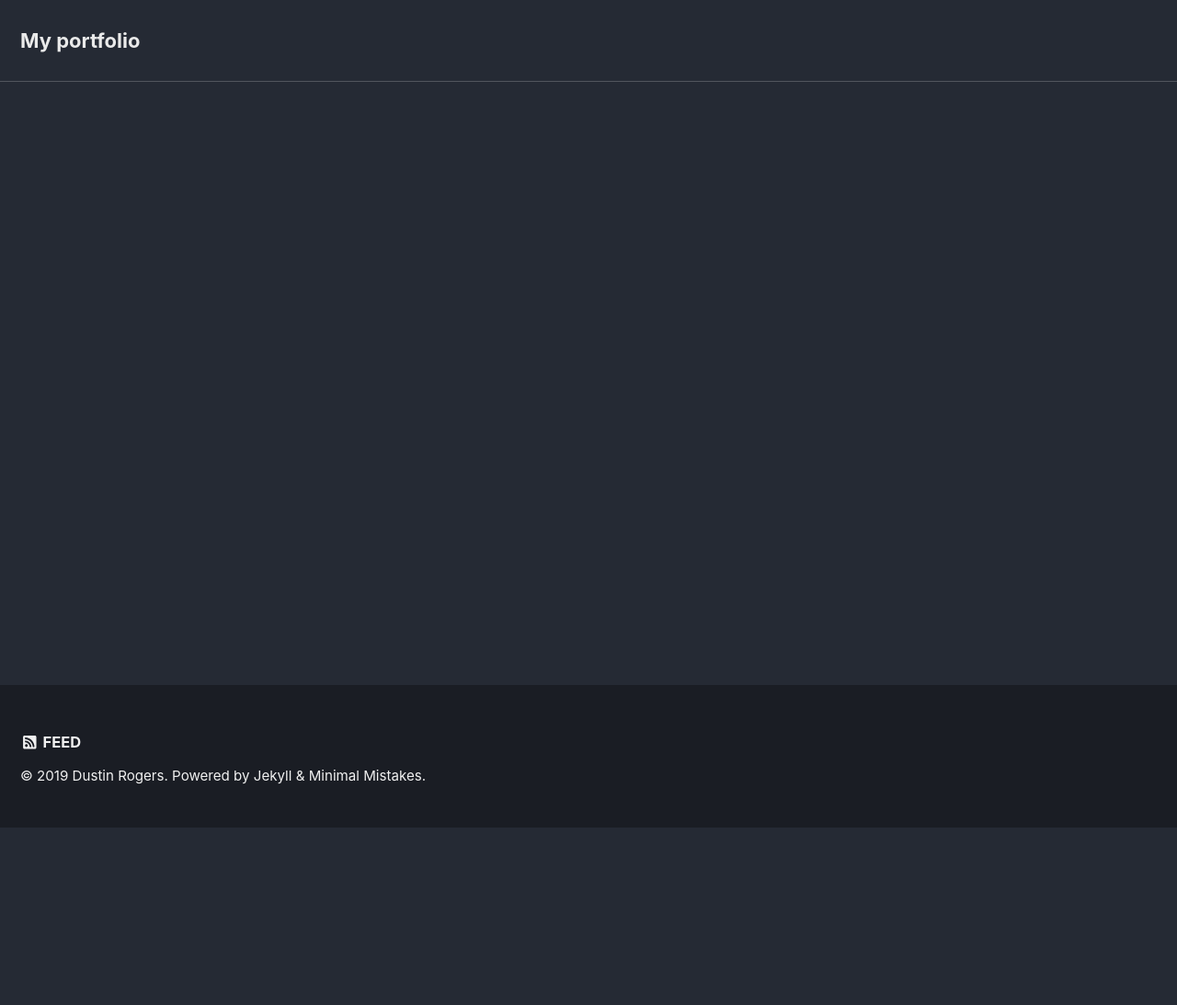
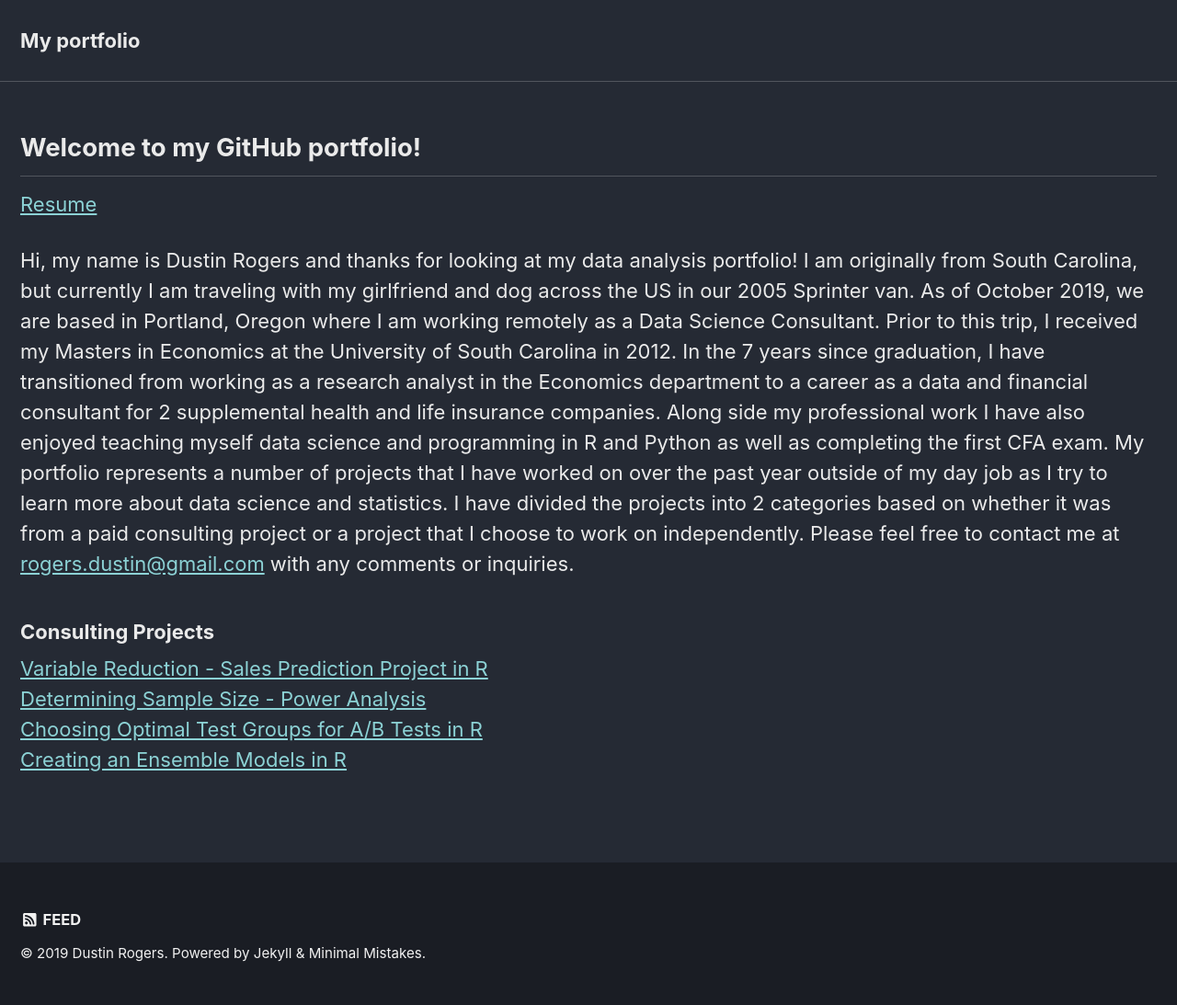
Before and after one commit to DustinRogers/DustinRogers.github.io, a Jekyll site: the page built from index.md, in a window 1280 px wide. Shown: the whole page at 92% size. Built offline with Jekyll 4.4.1, drawn with Linux system fonts in a browser that asks for light colours; nearby versions of some CDN libraries; our own code applies the rules of GitHub Pages for plain Markdown files; before the commit the page ends 900 px from its top, so only the background shows below that.

Commit message:
Update index.md

```diff
--- a/index.md
+++ b/index.md
@@ -2,3 +2,17 @@
 layout: splash
 author_profile: true
 ---
+
+
+## Welcome to my GitHub portfolio!
+
+[Resume](https://dustinrogers.github.io/online-resume/)
+
+Hi, my name is Dustin Rogers and thanks for looking at my  data analysis portfolio! I am originally from South Carolina, but currently I am traveling with my girlfriend and dog across the US in our 2005 Sprinter van. As of October 2019, we are based in Portland, Oregon where I am working remotely as a Data Science Consultant. Prior to this trip, I received my Masters in Economics at the University of South Carolina in 2012. In the 7 years since graduation, I have transitioned from working as a research analyst in the Economics department to a career as a data and financial consultant for 2 supplemental health and life insurance companies. Along side my professional work I have also enjoyed teaching myself data science and programming in R and Python as well as completing the first CFA exam. My portfolio represents a number of projects that I have worked on over the past year outside of my day job as I try to learn more about data science and statistics. I have divided the projects into 2 categories based on whether it was from a paid consulting project or a project that I choose to work on independently. Please feel free to contact me at <rogers.dustin@gmail.com> with any comments or inquiries.
+
+### Consulting Projects
+
+[Variable Reduction - Sales Prediction Project in R](https://dustinrogers.github.io/Predicting-Sales-From-Weather)
+[Determining Sample Size - Power Analysis](https://dustinrogers.github.io/Choosing-Sample-Size)
+[Choosing Optimal Test Groups for A/B Tests in R](https://dustinrogers.github.io/Choosing-Test-Stores)
+[Creating an Ensemble Models in R](https://dustinrogers.github.io/Ensemble-Models/)
```
